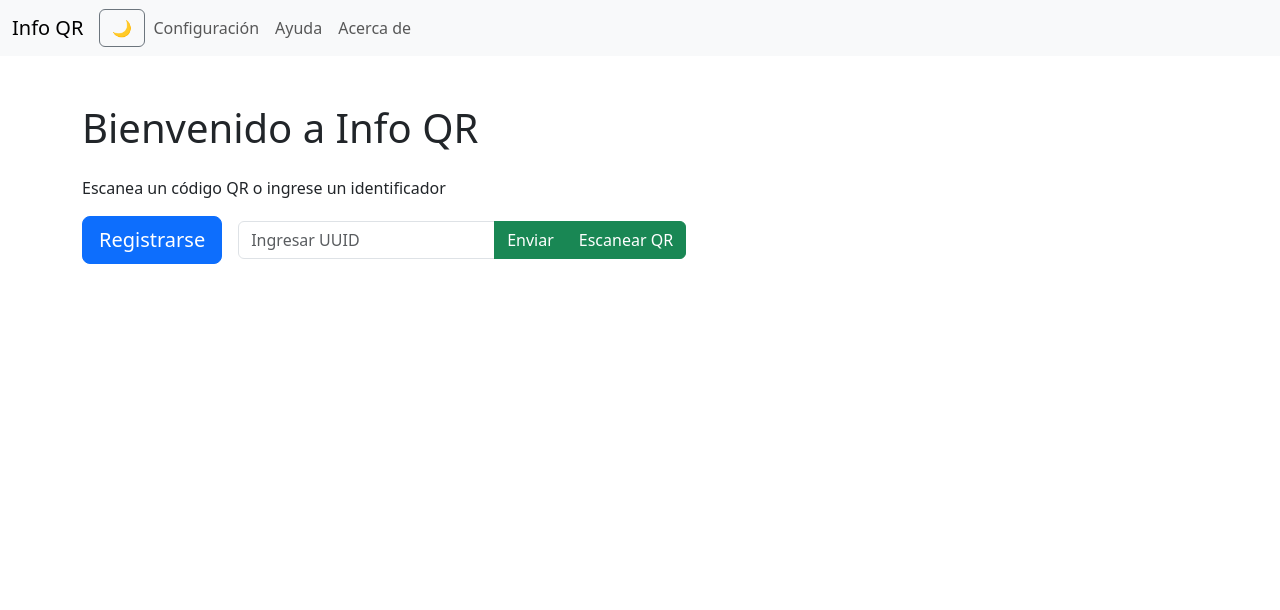
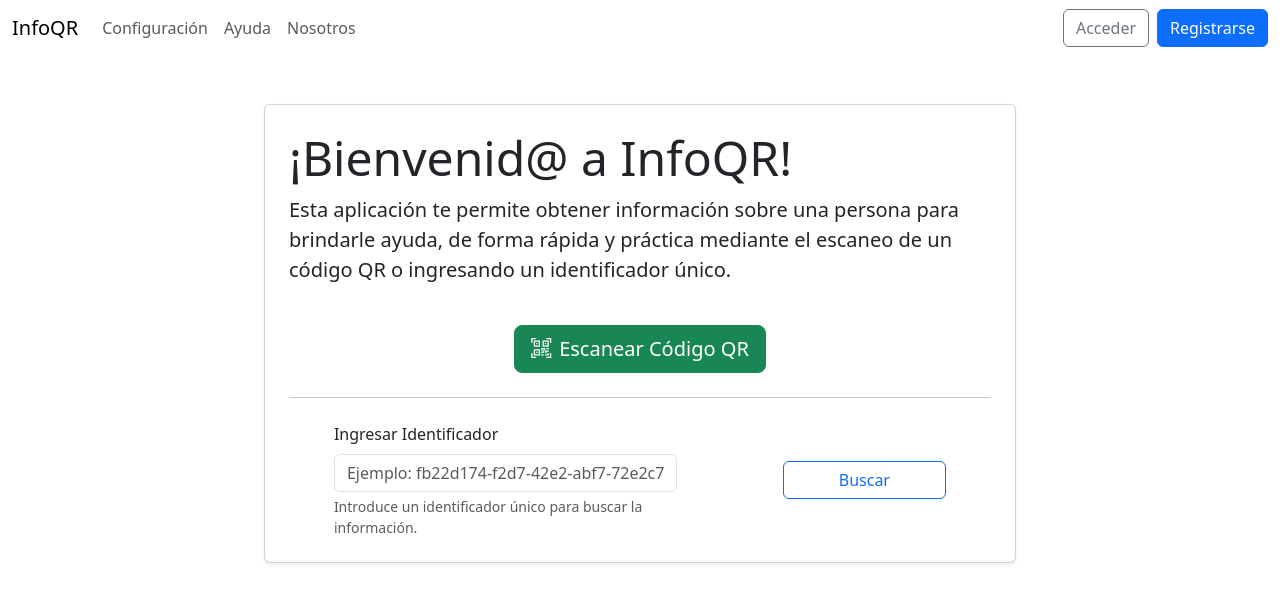
Before and after one commit to depthlost/info-qr, a Flask app: page / in a window 1280 px wide. Shown: the top 610 px of the page. Run offline with Flask 3, Linux system fonts and the light colour scheme; parts of the project's set-up code (start-up, migrations or seed data) failed here and were passed over.

Commit message:
Se realizaron varios cambios sobre la vista.

```diff
--- a/app/__init__.py
+++ b/app/__init__.py
@@ -5,7 +5,7 @@ from flask import Flask
 from app.config import Config
 from app.controllers import routes
 from app import database
-from app.session import user_is_authenticated
+from app.session import user_is_authenticated, get_authenticated_user_id
 
 
 def create_app():
@@ -18,5 +18,6 @@ def create_app():
     database.set_database(app)
 
     app.jinja_env.globals.update(user_is_authenticated=user_is_authenticated)
+    app.jinja_env.globals.update(get_authenticated_user_id=get_authenticated_user_id)
 
     return app
--- a/app/controllers/about.py
+++ b/app/controllers/about.py
@@ -1,3 +1,5 @@
+
+from flask import render_template
 
 def about():
-    pass
+    return render_template("about.html")
--- a/app/controllers/help.py
+++ b/app/controllers/help.py
@@ -1,3 +1,5 @@
+
+from flask import render_template
 
 def help():
-    pass
+    return render_template("help.html")
--- a/app/controllers/main.py
+++ b/app/controllers/main.py
@@ -1,6 +1,5 @@
 
 from flask import render_template
-from app.models import User
 
 def main():
     return render_template("main.html")
--- a/app/controllers/settings.py
+++ b/app/controllers/settings.py
@@ -1,3 +1,5 @@
+
+from flask import render_template
 
 def settings():
-    pass
+    return render_template("settings.html")
--- a/app/templates/base.html
+++ b/app/templates/base.html
@@ -5,10 +5,51 @@
     <meta name="viewport" content="width=device-width, initial-scale=1.0">
     <title>{% block title %}{% endblock %}</title>
     <link href="https://cdn.jsdelivr.net/npm/bootstrap@5.3.6/dist/css/bootstrap.min.css" rel="stylesheet" integrity="sha384-4Q6Gf2aSP4eDXB8Miphtr37CMZZQ5oXLH2yaXMJ2w8e2ZtHTl7GptT4jmndRuHDT" crossorigin="anonymous">
+    <link rel="stylesheet" href="https://cdn.jsdelivr.net/npm/bootstrap-icons@1.13.1/font/bootstrap-icons.min.css">
     {% block head %}{% endblock %}
 </head>
 <body>
-    {% block body %}{% endblock %}
+    {% block body %}
+        <a class="visually-hidden-focusable" href="#main-content">Saltar al contenido</a>
+
+        <header>
+            <nav class="navbar navbar-expand-sm" aria-label="Barra de navegación principal">
+            <div class="container-fluid">
+                <a class="navbar-brand" href="{{ url_for('main') }}">InfoQR</a>
+                <button class="navbar-toggler" type="button" data-bs-toggle="collapse" data-bs-target="#navbarNav" aria-controls="navbarNav" aria-expanded="false" aria-label="Alternar navegación">
+                <span class="navbar-toggler-icon"></span>
+                </button>
+                <div class="collapse navbar-collapse" id="navbarNav">
+                <ul class="navbar-nav me-auto mb-2 mb-lg-0">
+                    <li class="nav-item">
+                    <a class="nav-link" href="{{ url_for('settings') }}">Configuración</a>
+                    </li>
+                    <li class="nav-item">
+                    <a class="nav-link" href="{{ url_for('help') }}">Ayuda</a>
+                    </li>
+                    <li class="nav-item">
+                    <a class="nav-link" href="{{ url_for('about') }}">Nosotros</a>
+                    </li>
+                </ul>
+                <div class="d-flex gap-2">
+                    {% if not user_is_authenticated() %}
+                        <a href="{{ url_for('sign_in') }}" class="btn btn-outline-secondary" role="button">Acceder</a>
+                        <a href="{{ url_for('sign_up') }}" class="btn btn-primary" role="button">Registrarse</a>
+                    {% else %}
+                        <a href="{{ url_for('sign_out') }}" class="btn btn-outline-secondary" role="button">Cerrar Sesión</a>
+                    {% endif %}
+                </div>
+                </div>
+            </div>
+            </nav>
+        </header>
+
+        <main id="main-content" role="main" class="container py-5 px-4 d-flex justify-content-center" style="max-width: 800px;">
+            <div class="card shadow-sm p-4">
+                {% block body_content %}{% endblock %}
+            </div>
+        </main>
+    {% endblock %}
     <script src="https://cdn.jsdelivr.net/npm/bootstrap@5.3.6/dist/js/bootstrap.bundle.min.js" integrity="sha384-j1CDi7MgGQ12Z7Qab0qlWQ/Qqz24Gc6BM0thvEMVjHnfYGF0rmFCozFSxQBxwHKO" crossorigin="anonymous"></script>
 </body>
 </html>
--- a/app/templates/main.html
+++ b/app/templates/main.html
@@ -2,47 +2,28 @@
 
 {% block title %}Info QR{% endblock %}
 
-{% block body %}
-  <a class="visually-hidden-focusable" href="#main-content">Saltar al contenido</a>
+{% block body_content %}
+    <h1 class="display-5">¡Bienvenid@ a InfoQR!</h1>
+    <p class="lead">Esta aplicación te permite obtener información sobre una persona para brindarle ayuda, de forma rápida y práctica mediante el escaneo de un código QR o ingresando un identificador único.</p>
 
-  <nav class="navbar navbar-expand-sm navbar-light bg-light" role="navigation" aria-label="Menú principal">
-    <div class="container-fluid">
-      <a class="navbar-brand" href="#">Info QR</a>
-      <button class="navbar-toggler" type="button" data-bs-toggle="collapse" data-bs-target="#navbarNav" aria-controls="navbarNav" aria-expanded="false" aria-label="Mostrar menú">
-        <span class="navbar-toggler-icon"></span>
-      </button>
-      <button id="themeToggle" class="btn btn-outline-secondary">🌙</button>
-      <div class="collapse navbar-collapse" id="navbarNav">
-        <ul class="navbar-nav me-auto mb-2 mb-lg-0">
-          <li class="nav-item">
-            <a class="nav-link" href="/configuracion" role="menuitem">Configuración</a>
-          </li>
-          <li class="nav-item">
-            <a class="nav-link" href="/ayuda" role="menuitem">Ayuda</a>
-          </li>
-          <li class="nav-item">
-            <a class="nav-link" href="/acerca-de" role="menuitem">Acerca de</a>
-          </li>
-        </ul>
-      </div>
+    <div class="text-center mt-4">
+        <a href="#" class="btn btn-success btn-lg" role="button" aria-label="Escanear código QR">
+            <i class="bi bi-qr-code-scan me-2" aria-hidden="true"></i>Escanear Código QR
+        </a>
     </div>
-  </nav>
 
-  <main id="main-content" class="container my-5" role="main">
-    <h1 class="mb-4">Bienvenido a Info QR</h1>
-    <p>Escanea un código QR o ingrese un identificador</p>
+    <hr class="my-4">
 
-    <div class="d-flex flex-column flex-md-row gap-3">
-      <a href="{{ url_for('sign_up') }}" class="btn btn-primary btn-lg" role="button">Registrarse</a>
-
-      <form action="/procesar-uuid" method="get" class="d-flex align-items-center">
-        <label for="uuid-input" class="visually-hidden">UUID</label>
-        <div class="input-group">
-          <input type="text" id="uuid-input" name="uuid" class="form-control" placeholder="Ingresar UUID" aria-label="Ingresar UUID">
-          <button type="submit" class="btn btn-success" aria-label="Enviar UUID">Enviar</button>
-          <button type="button" id="scan-qr-btn" class="btn btn-success" aria-label="Escanear código QR">Escanear QR</button>
+    <form class="row g-3 justify-content-around" role="search" aria-label="Formulario para buscar por identificador">
+        <div class="col-md-6">
+            <label for="identifier" class="form-label">Ingresar Identificador</label>
+            <input type="text" id="identifier" name="identifier" class="form-control" placeholder="Ejemplo: fb22d174-f2d7-42e2-abf7-72e2c7118c6d" aria-describedby="identifierHelp">
+            <div id="identifierHelp" class="form-text">
+                Introduce un identificador único para buscar la información.
+            </div>
         </div>
-      </form>
-    </div>
-  </main>
+        <div class="col-md-3 align-self-center">
+            <button type="submit" class="btn btn-outline-primary w-100" aria-label="Buscar identificador">Buscar</button>
+        </div>
+    </form>
 {% endblock %}
```
Also changed, not shown: app/templates/about.html (added, +7 -0 lines), app/templates/help.html (added, +7 -0 lines), app/templates/settings.html (added, +7 -0 lines), app/templates/show_user.html (+32 -31 lines), app/templates/sign_in.html (+2 -6 lines), app/templates/sign_up.html (+9 -11 lines).
